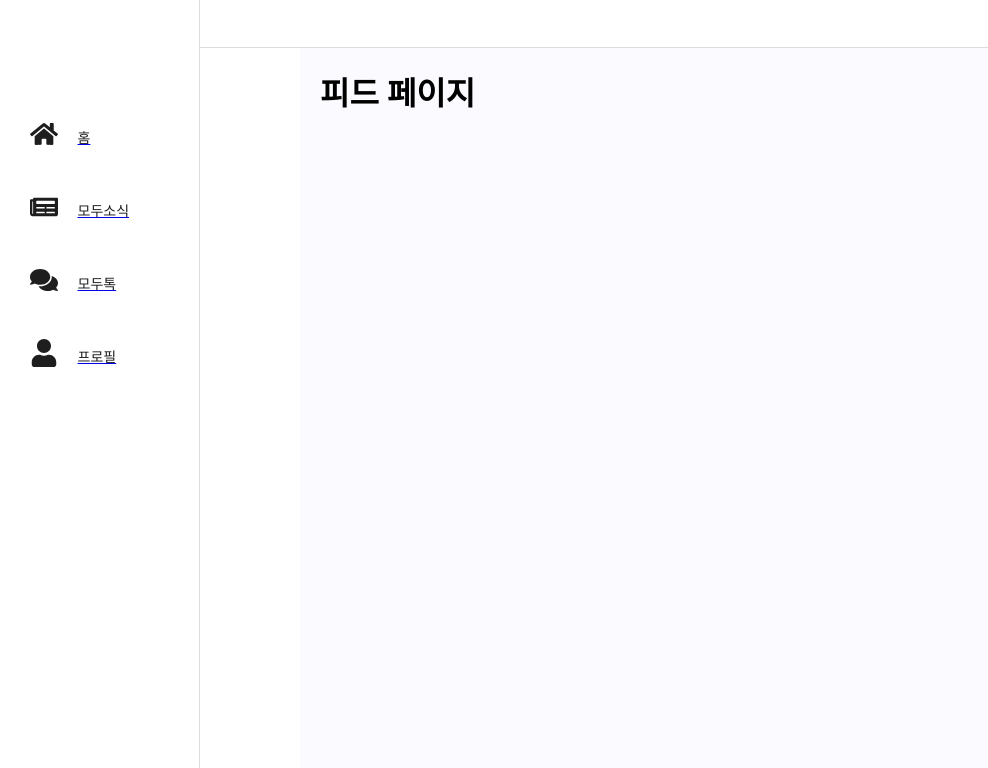
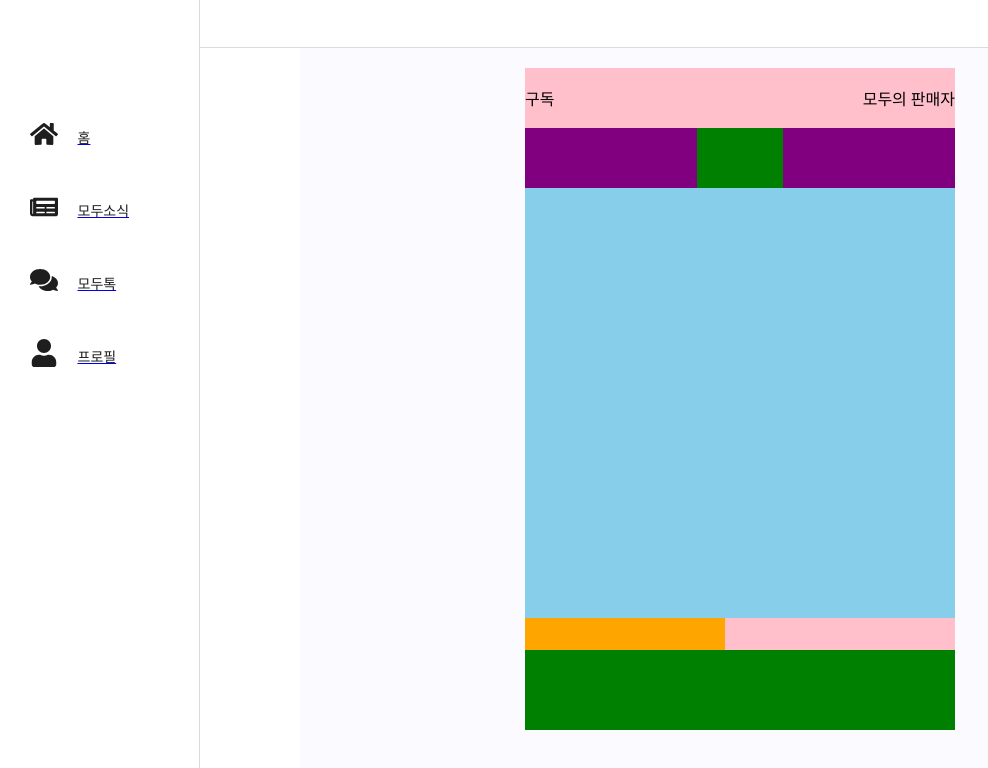
Before and after one commit to DavidLeeeee/moduwa, a Next.js app: page /feed in a window 1280 px wide. Shown: the top 768 px of the page, without its empty margins (0-988 px from the left). Built offline with nearby package versions, Linux system fonts and the light colour scheme.

Commit message:
JM Second Commit

```diff
--- a/src/pages/feed.tsx
+++ b/src/pages/feed.tsx
@@ -1,13 +1,18 @@
 import PageContainer from "@/components/global/globalContainer";
 import GlobalStyle from "@/components/global/globalMargin";
+import FeedElement from "./feedelement";
+import FeedTop from "./feedtop";
+
+// 데이터 가져옴 -> map으로 FeedElement에 props.
 
 function FeedPage() {
   return (
     <>
       <GlobalStyle />
       <PageContainer>
-        <h1>피드 페이지</h1>
-        {/* 여기에 추가 컨텐츠 및 컴포넌트 */}
+        <FeedTop />
+
+        <FeedElement d={"d"}/>
       </PageContainer>
     </>
   );
--- /dev/null
+++ b/src/pages/feedelement.tsx
@@ -0,0 +1,87 @@
+import styled from "styled-components";
+
+const FeedElementContainer = styled.div`
+    display: flex;
+    flex-direction: column;
+    justify-content: center; // 세로 중앙 정렬
+    align-items: center;     // 가로 중앙 정렬
+`;
+
+const TopView = styled.div`
+    display: flex;
+    width: 430px;
+    height: 60px;
+    flex-direction: row;
+    justify-content: space-between;
+    background-color: green;
+`;
+
+const FeedProfile = styled.div`
+    width: 40%;
+    height: 100%;
+    background-color: purple;
+`;
+
+const FeedDetail = styled.div`
+    width: 40%;
+    height: 100%;
+    background-color: purple;
+`;
+
+const FeedPicture = styled.div`
+    width: 430px;
+    height: 430px;
+    background-color: skyblue;
+`;
+
+const BottomView = styled.div`
+    width: 430px;
+    height: 100px;
+    background-color: pink;
+`;
+
+const LikeButton = styled.div`
+    width: 200px;
+    height: 20px;
+    padding: 1rem;
+    background-color: orange;
+`;
+
+const Content = styled.div`
+    width: 100%;
+    height: 80px;
+    padding: 1rem;
+    background-color: green;
+`;
+
+function FeedElement () {
+  return (
+    <FeedElementContainer>
+      <TopView>
+        <FeedProfile>
+            {/* 프로필 사진, 가게이름, 거리 */}
+        </FeedProfile>
+
+        <FeedDetail>
+            {/* 팔로워, 구독 여부, 탭 */}
+        </FeedDetail>
+      </TopView>
+
+      <FeedPicture>
+        {/* 사진 + 사진 여러개 넘기는 모듈? */}
+      </FeedPicture>
+
+      <BottomView>
+        <LikeButton>
+            {/* 좋아요 아이콘, 좋아요 개수 */}
+        </LikeButton>
+
+        <Content>
+            {/* 날짜, 내용 */}
+        </Content>
+      </BottomView>
+    </FeedElementContainer>
+  );
+}
+
+export default FeedElement;
--- /dev/null
+++ b/src/pages/feedtop.tsx
@@ -0,0 +1,32 @@
+import styled from "styled-components";
+
+const FeedTopContainer = styled.div`
+    display: flex;
+    justify-content: center; // 세로 중앙 정렬
+    align-items: center;     // 가로 중앙 정렬
+`;
+
+const FeedTopbar = styled.div`
+    display: flex;
+    width: 430px;
+    height: 60px;
+    flex-direction: row;
+    justify-content: space-between; // 세로 중앙 정렬
+    align-items: center;     // 가로 중앙 정렬
+    background-color: pink;
+`;
+
+function FeedTop() {
+  return (
+    <>
+        <FeedTopContainer>
+            <FeedTopbar>
+                <p>구독</p>
+                <p>모두의 판매자</p>
+            </FeedTopbar>
+        </FeedTopContainer>
+    </>
+  );
+}
+
+export default FeedTop;
```
Also changed, not shown: public/data.json (added, +172 -0 lines), src/pages/authpages/login.tsx (added, +29 -0 lines), src/pages/profile.tsx (+40 -1 lines).
